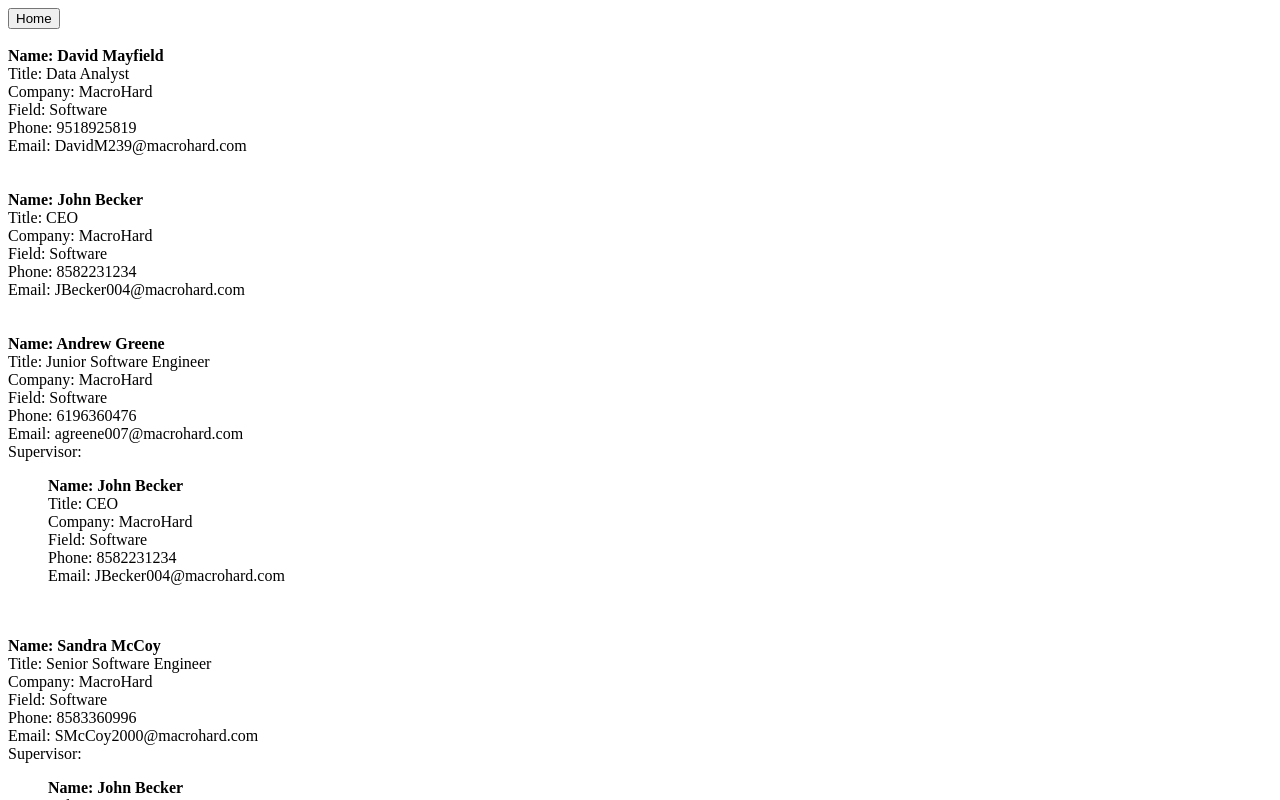
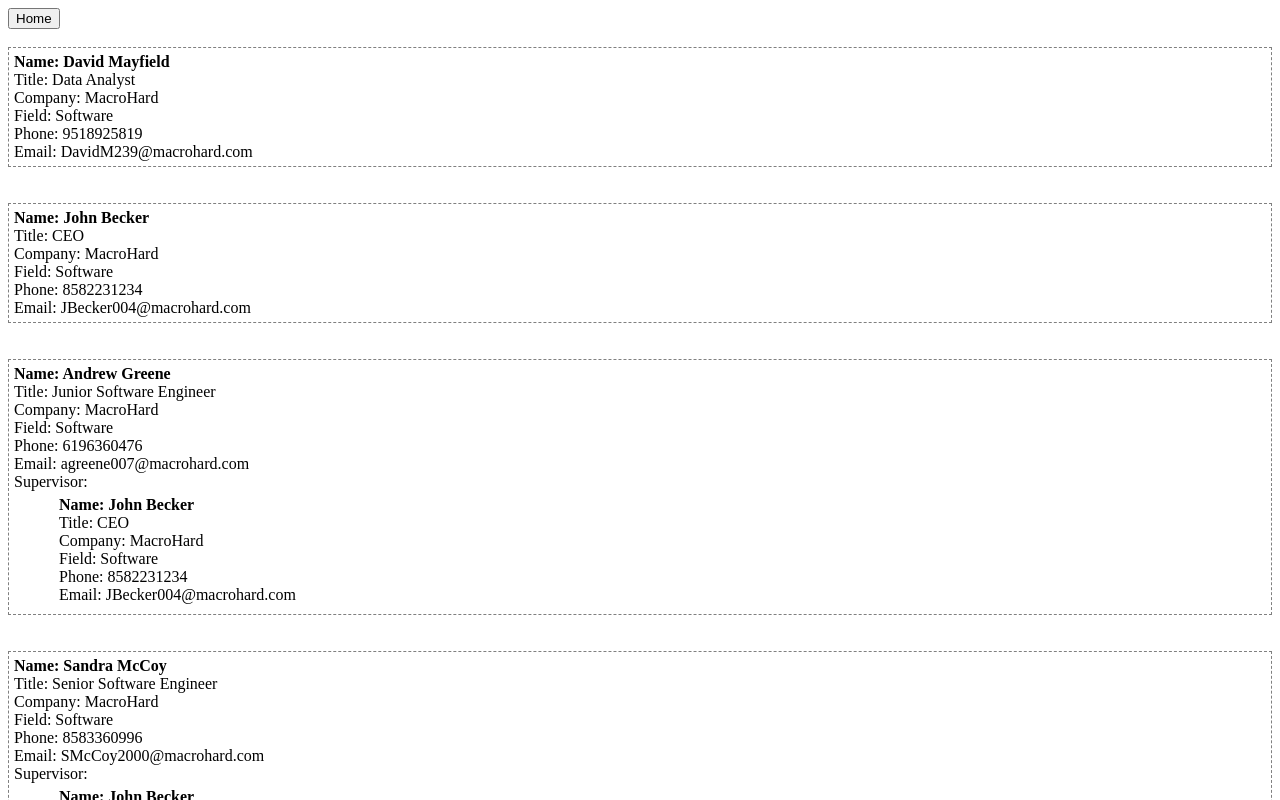
Before and after one commit to gabrielnvian/EmailGenerationPortal, a SvelteKit app: page /list in a window 1280 px wide. Shown: the top 800 px of the page. Built offline with nearby package versions, Linux system fonts and the light colour scheme.

Commit message:
Improve styles in PersonaCard.svelte

```diff
--- a/src/routes/PersonaCard.svelte
+++ b/src/routes/PersonaCard.svelte
@@ -3,8 +3,12 @@
 
 	export let persona: Persona;
 	export let noSup: boolean = false;
+	export let isSup: boolean = false;
+
+	$: showSup = persona.supervisor && !noSup;
 </script>
 
+<div style="padding: 5px; border: {isSup ? '' : '1px dashed gray'}">
 	<strong>Name: {persona.name}</strong><br/>
 	<span>Title: {persona.jobTitle}</span><br/>
 	<span>Company: {persona.company}</span><br/>
@@ -12,9 +16,10 @@
 	<span>Phone: {persona.phone}</span><br/>
 	<span>Email: {persona.email}</span><br/>
 
-{#if persona.supervisor && !noSup}
+	{#if showSup}
 		<span>Supervisor:</span>
-	<ul>
-		<svelte:self persona={persona.supervisor}/>
+		<ul style="margin: 0">
+			<svelte:self isSup persona={persona.supervisor}/>
 		</ul>
 	{/if}
+</div>
```
Lines whose indentation alone changed are shown as unchanged.
